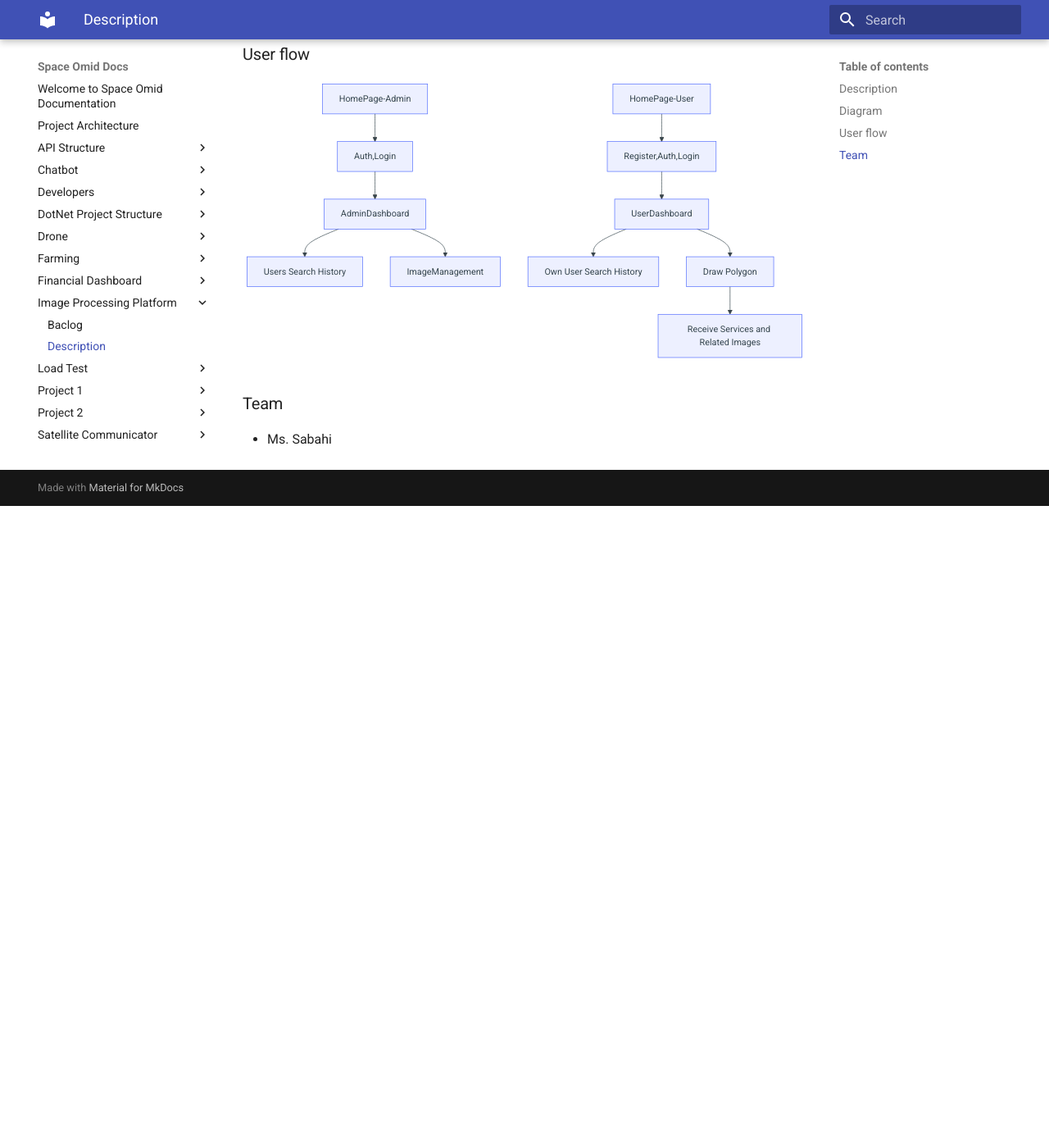
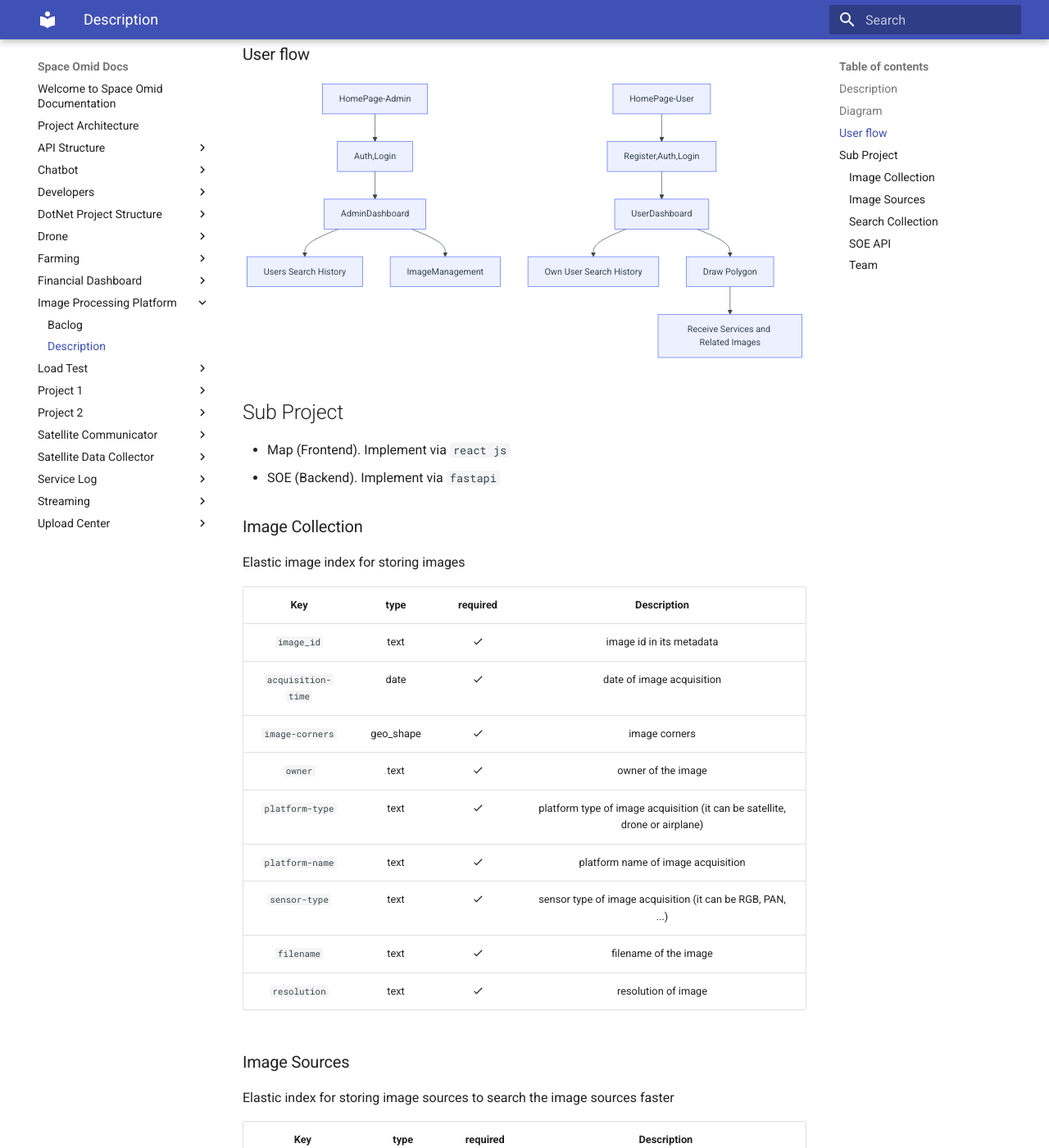
Before and after one commit to spaceomid/Documentation, an MkDocs documentation site: the page built from docs/Image Processing Platform/Description.md, in a window 1280 px wide and 1400 px high, scrolled down 992 px. Shown: the whole window at 82% size. Built offline with MkDocs 1.6.1 and Material for MkDocs 9.7.7, drawn with Linux system fonts in a browser that asks for light colours; before the commit the page ends 1609 px from its top, so only the background shows below that; some of the changed text lies outside the part shown.

Commit message:
complete image platfrom description

````diff
--- a/docs/Image Processing Platform/Description.md
+++ b/docs/Image Processing Platform/Description.md
@@ -48,5 +45,56 @@ flowchart TB
 
 ```
 
+## Sub Project
+
+* Map (Frontend). Implement via `react js`
+* SOE (Backend). Implement via `fastapi`
+
+### Image Collection
+
+Elastic image index for storing images
+
+
+|           Key                   | type         | required        | Description        |
+| :---------: | :-----------: | :-------------: | :----------------: |
+| `image_id`  | text          |:material-check: | image id in its metadata        |
+| `acquisition-time` | date          |:material-check: |   date of image acquisition    |
+| `image-corners` | geo_shape    |:material-check: |  image corners    |
+| `owner`    | text   |:material-check: | owner of the image |
+| `platform-type`   | text   |:material-check: | platform type of image acquisition (it can be satellite, drone or airplane)    |
+| `platform-name`  | text  |:material-check: | platform name of image acquisition |
+| `sensor-type` | text |:material-check: | sensor type of image acquisition (it can be RGB, PAN, ...) |
+| `filename`    | text   |:material-check: | filename of the image |
+| `resolution` | text |:material-check: | resolution of image  |
+
+### Image Sources
+Elastic index for storing image sources to search the image sources faster
+
+|           Key                   | type         | required        | Description        |
+| :---------: | :-----------: | :-------------: | :----------------: |
+| `owner`    | text   |:material-check: | owner of the image |
+| `platform-type`   | text   |:material-check: | platform type of image acquisition (it can be satellite, drone or airplane)    |
+| `platform-name`  | text  |:material-check: | platform name of image acquisition |
+| `cumulative-polygon` | geo_shape |:material-check: | The area where we have the image  |
+
+### Search Collection
+Elastic index for storing users searches
+
+|           Key                   | type         | required        | Description        |
+| :---------: | :-----------: | :-------------: | :----------------: |
+| `user_id`    | text   |:material-check: | user id |
+| `timestamp`   | date   |:material-check: |    |
+| `polygon` | text |:material-check: | The area where the user searched  |
+
+
+### SOE API
+
+It has three main routes
+
+* /explore-image : get a polygon from the user and returns the images that intersects with the input polygon.
+* /searches-history : return 10 latest searches
+* /images-source-categories : returns image sources
+
+
 ### Team
 * Ms. Sabahi
````
Also changed, not shown: other parts of docs/Image Processing Platform/Description.md (+1 -4 lines).
